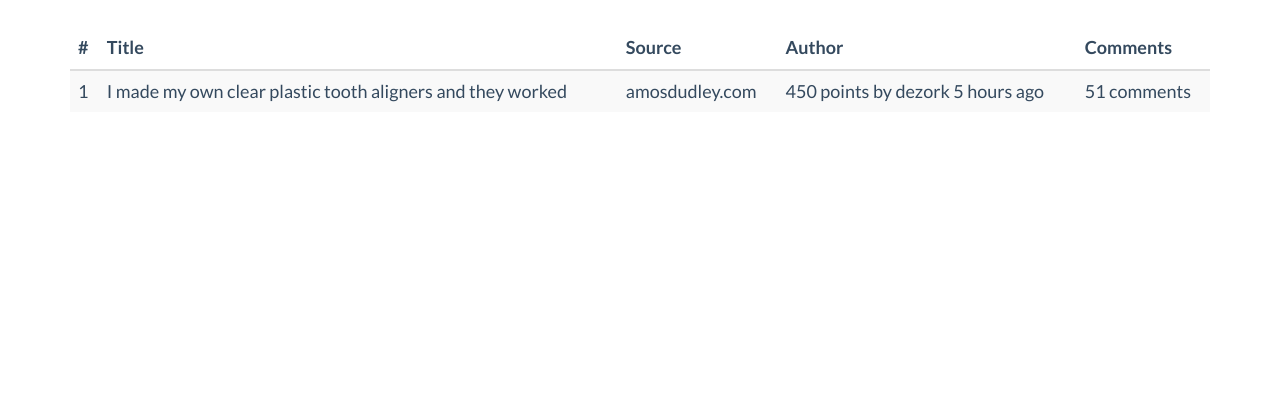
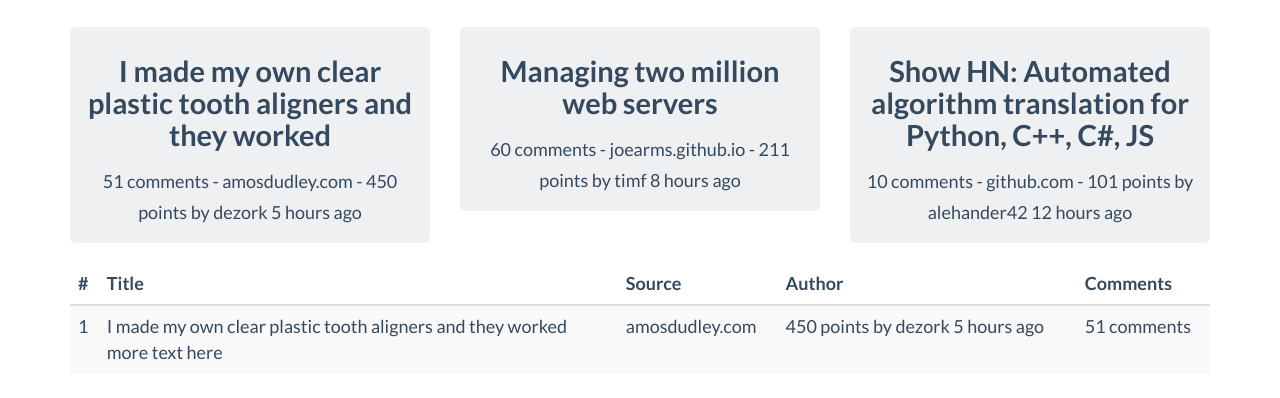
Before and after one commit to aashnisshah/ycredesign, a plain HTML site: page index.html in a window 1280 px wide. Shown: the part 56-454 px from the top of the page. Drawn offline with Linux system fonts and the light colour scheme.

Commit message:
swapping from table design to tile design

```diff
--- a/index.html
+++ b/index.html
@@ -53,6 +53,35 @@
       </div>
     </nav>
 
+    <div class="row">
+      <div class="col-lg-4">
+          <div class="tile">
+            <h4>I made my own clear plastic tooth aligners and they worked</h4>
+            <span class="">51 comments</span> -
+            <span>amosdudley.com</span> -
+            <span class="">450 points by dezork 5 hours ago</span>
+          </div>
+        </div>
+
+        <div class="col-lg-4">
+          <div class="tile">
+            <h4>Managing two million web servers</h4>
+            <span class="">60 comments</span> -
+            <span>joearms.github.io</span> -
+            <span class=""> 211 points by timf 8 hours ago</span>
+          </div>
+        </div>
+
+        <div class="col-lg-4">
+          <div class="tile">
+            <h4>Show HN: Automated algorithm translation for Python, C++, C#, JS</h4>
+            <span class="">10 comments</span> -
+            <span>github.com</span> -
+            <span class="">101 points by alehander42 12 hours ago</span>
+          </div>
+        </div>
+    </div>
+
 
 
     <div class="table-responsive">
@@ -69,7 +98,10 @@
         <tbody>
           <tr>
             <td>1</td>
-            <td>I made my own clear plastic tooth aligners and they worked</td>
+            <td>
+              I made my own clear plastic tooth aligners and they worked<br>
+              more text here
+            </td>
             <td>amosdudley.com</td>
             <td>450 points by dezork 5 hours ago</td>
             <td>51 comments</td>
```
